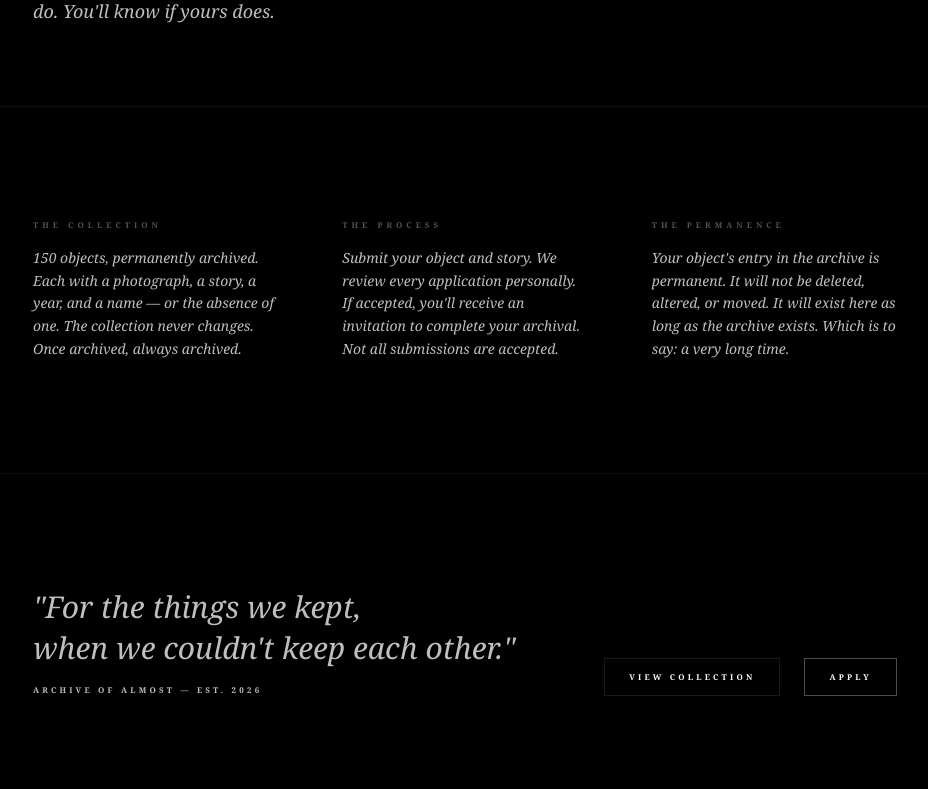
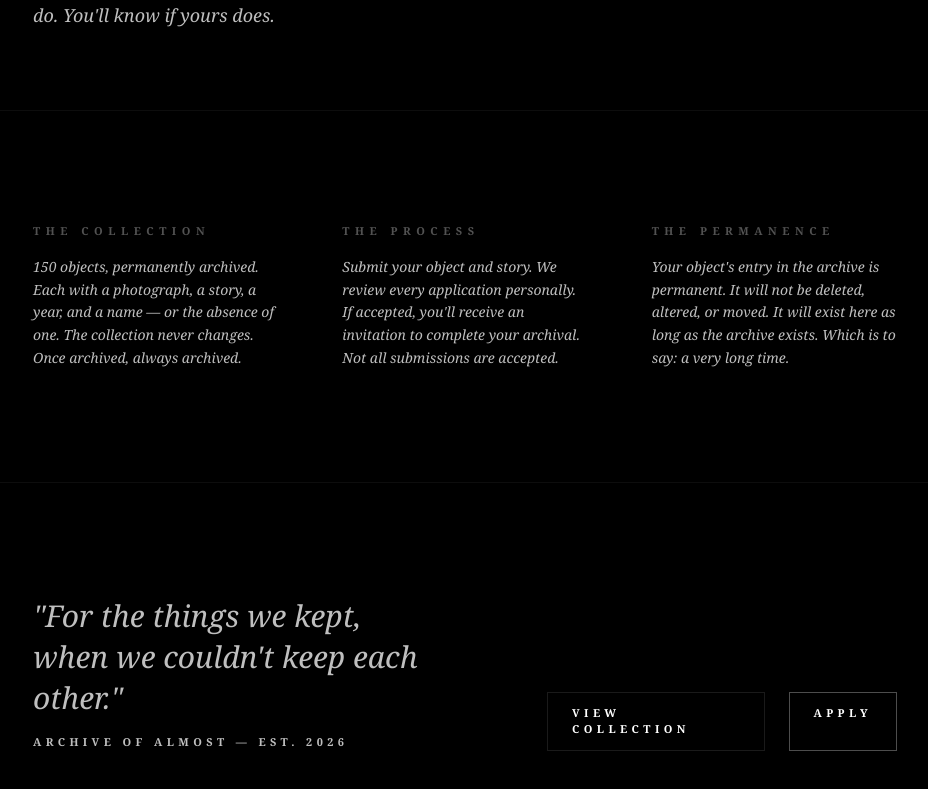
Before and after one commit to zafizing/archiveofalmost, a Next.js app: page /about in a window 1280 px wide. Shown: the part 1037-1826 px from the top of the page, without its empty margins (175-1103 px from the left). Built offline with nearby package versions, Linux system fonts and the light colour scheme.

Commit message:
Update page.tsx

```diff
--- a/src/app/about/page.tsx
+++ b/src/app/about/page.tsx
@@ -8,7 +8,7 @@ export default function AboutPage() {
       <div className="min-h-screen flex flex-col justify-center px-6 md:px-20 pt-32 pb-20 max-w-5xl mx-auto">
 
         <div className="space-y-6 mb-20">
-          <div className="text-[8px] tracking-[0.6em] text-neutral-600 uppercase font-bold">
+          <div className="text-[11px] tracking-[0.6em] text-neutral-600 uppercase font-bold">
             About the Archive
           </div>
           <h1 className="text-4xl md:text-7xl font-light italic text-white leading-[1.1]">
@@ -50,7 +50,7 @@ export default function AboutPage() {
       <div className="px-6 md:px-20 py-20 md:py-28 max-w-5xl mx-auto grid md:grid-cols-3 gap-12 md:gap-16">
 
         <div className="space-y-4">
-          <div className="text-[8px] tracking-[0.5em] text-neutral-600 uppercase font-bold">The Collection</div>
+          <div className="text-[11px] tracking-[0.5em] text-neutral-600 uppercase font-bold">The Collection</div>
           <p className="text-sm text-white/55 font-light leading-relaxed italic">
             150 objects, permanently archived. Each with a photograph, a story, a year, and a name —
             or the absence of one. The collection never changes. Once archived, always archived.
@@ -58,7 +58,7 @@ export default function AboutPage() {
         </div>
 
         <div className="space-y-4">
-          <div className="text-[8px] tracking-[0.5em] text-neutral-600 uppercase font-bold">The Process</div>
+          <div className="text-[11px] tracking-[0.5em] text-neutral-600 uppercase font-bold">The Process</div>
           <p className="text-sm text-white/55 font-light leading-relaxed italic">
             Submit your object and story. We review every application personally.
             If accepted, you'll receive an invitation to complete your archival.
@@ -67,7 +67,7 @@ export default function AboutPage() {
         </div>
 
         <div className="space-y-4">
-          <div className="text-[8px] tracking-[0.5em] text-neutral-600 uppercase font-bold">The Permanence</div>
+          <div className="text-[11px] tracking-[0.5em] text-neutral-600 uppercase font-bold">The Permanence</div>
           <p className="text-sm text-white/55 font-light leading-relaxed italic">
             Your object's entry in the archive is permanent. It will not be deleted,
             altered, or moved. It will exist here as long as the archive exists.
@@ -85,20 +85,20 @@ export default function AboutPage() {
           <p className="text-2xl md:text-3xl font-light italic text-white/80 leading-snug">
             "For the things we kept,<br /> when we couldn't keep each other."
           </p>
-          <p className="text-[8px] tracking-[0.4em] text-neutral-700 uppercase font-bold">
+          <p className="text-[11px] tracking-[0.4em] text-neutral-700 uppercase font-bold">
             Archive of Almost — Est. 2026
           </p>
         </div>
         <div className="flex gap-6">
           <Link
             href="/archive"
-            className="text-[8px] tracking-[0.4em] text-neutral-500 uppercase font-bold hover:text-white transition-colors border border-white/10 hover:border-white/30 px-6 py-3"
+            className="text-[11px] tracking-[0.4em] text-neutral-500 uppercase font-bold hover:text-white transition-colors border border-white/10 hover:border-white/30 px-6 py-3"
           >
             View Collection
           </Link>
           <Link
             href="/submit"
-            className="text-[8px] tracking-[0.4em] text-white uppercase font-bold hover:bg-white hover:text-black transition-all duration-500 border border-white/30 hover:border-white px-6 py-3"
+            className="text-[11px] tracking-[0.4em] text-white uppercase font-bold hover:bg-white hover:text-black transition-all duration-500 border border-white/30 hover:border-white px-6 py-3"
           >
             Apply
           </Link>
```
